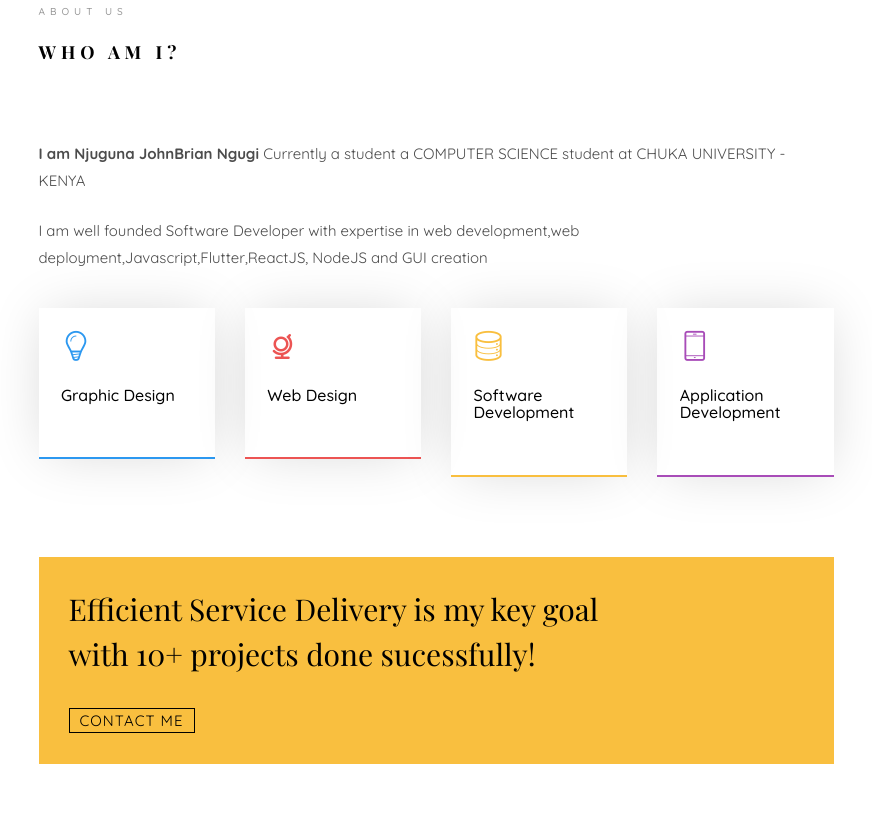
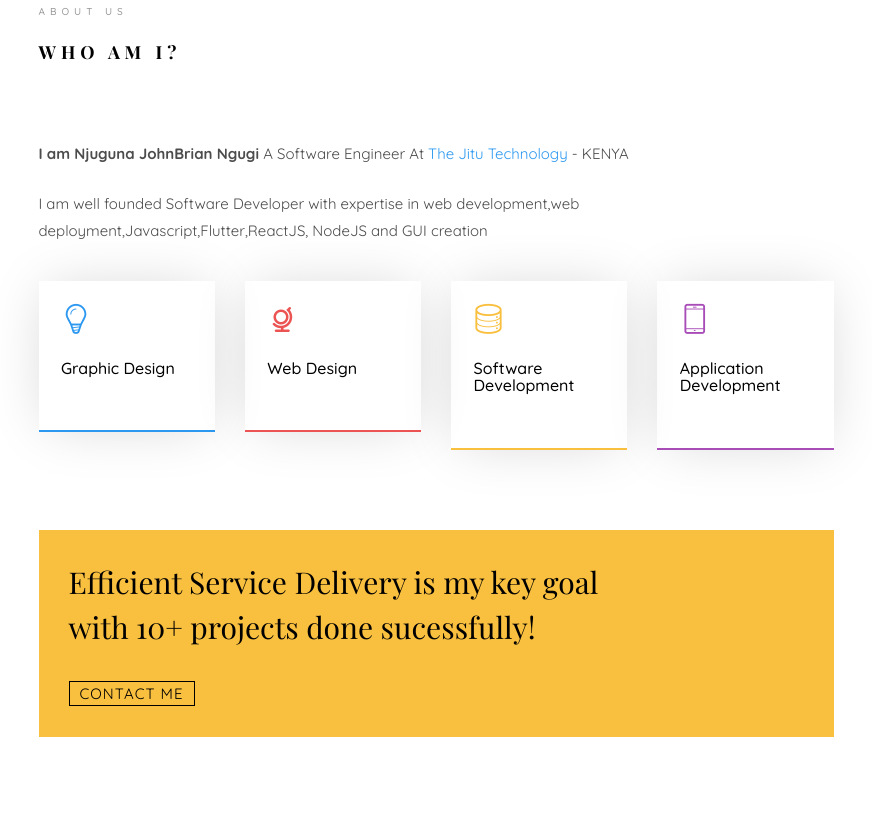
Before and after one commit to Njuguna-JohnBrian/njuguna-johnbrian.github.io, a plain HTML site: page index.html in a window 1280 px wide. Shown: the part 1007-1820 px from the top of the page, without its empty margins (354-1226 px from the left). Drawn offline with nearby package versions, Linux system fonts and the light colour scheme; files whose address does not match are found by name; a web font is replaced by a local one.

Commit message:
Update index.html

```diff
--- a/index.html
+++ b/index.html
@@ -138,7 +138,7 @@
 									<div class="about-desc">
 										<span class="heading-meta">About Us</span>
 										<h2 class="colorlib-heading">Who Am I?</h2>
-										<p><strong>I am Njuguna JohnBrian Ngugi </strong>Currently a student a COMPUTER SCIENCE student at CHUKA UNIVERSITY - KENYA</p>
+										<p><strong>I am Njuguna JohnBrian Ngugi </strong>A Software Engineer At <a href="https://thejitu.com" target="_blank">The Jitu Technology</a> - KENYA</p>
 										<p>I am well founded Software Developer with expertise in web development,web deployment,Javascript,Flutter,ReactJS, NodeJS and GUI creation</p>
 									</div>
 								</div>
```
